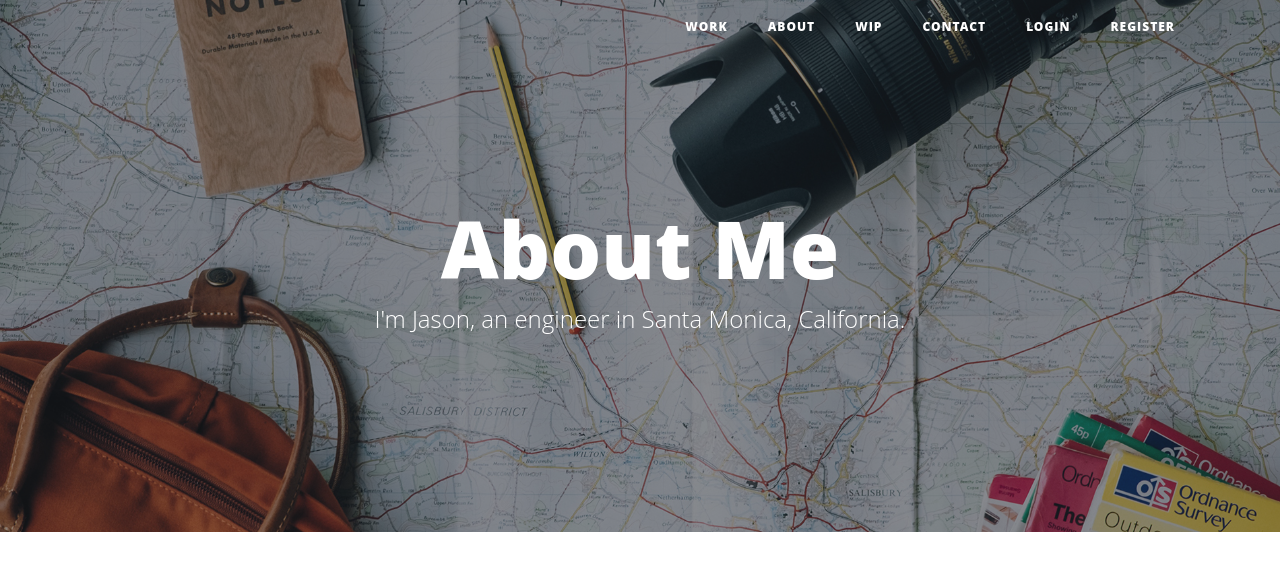
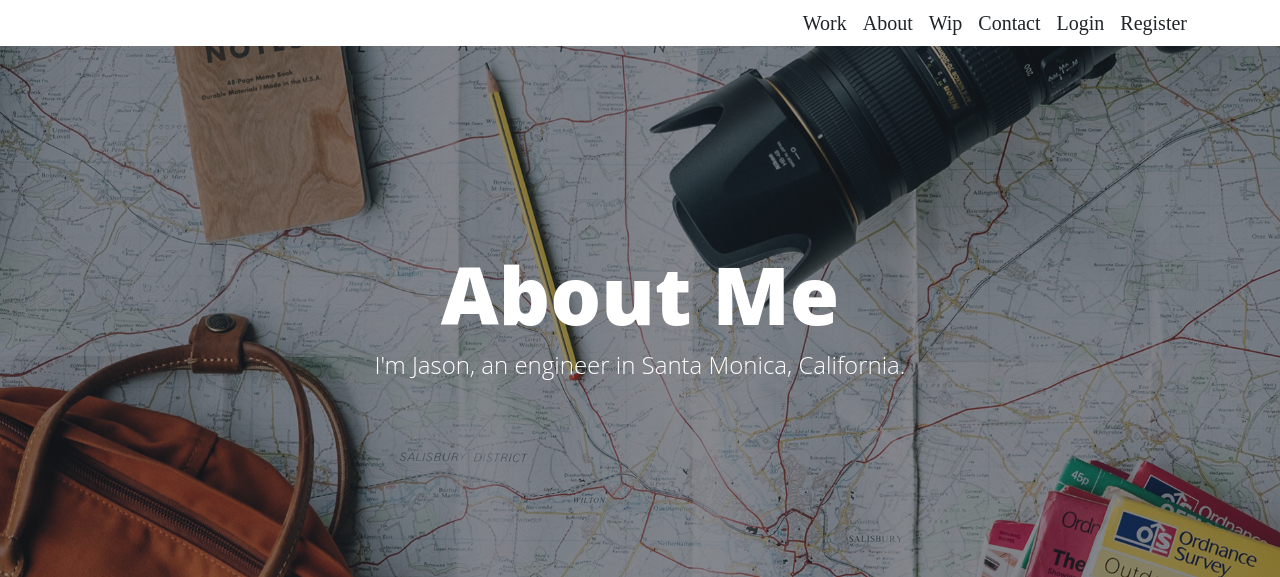
Before and after one commit to nautxx/blog_naut, a Flask app: page /about in a window 1280 px wide. Shown: the top 577 px of the page. Run offline with Flask 2, Linux system fonts and the light colour scheme; some libraries are stand-ins or nearby versions.

Commit message:
Update header.html

```diff
--- a/templates/header.html
+++ b/templates/header.html
@@ -16,9 +16,7 @@
   <link href="{{ url_for('static', filename='vendor/bootstrap/css/bootstrap.min.css') }}" rel="stylesheet">
 
   <!-- Custom fonts for this template -->
-  <!-- <link href="{{ url_for('static', filename='vendor/fontawesome-free/css/all.min.css')}}" rel="stylesheet" type="text/css">
-  <link href='https://fonts.googleapis.com/css?family=Lora:400,700,400italic,700italic' rel='stylesheet' type='text/css'>
-  <link href='https://fonts.googleapis.com/css?family=Open+Sans:300italic,400italic,600italic,700italic,800italic,400,300,600,700,800' rel='stylesheet' type='text/css'> -->
+  <link href="{{ url_for('static', filename='vendor/fontawesome-free/css/all.min.css')}}" rel="stylesheet" type="text/css">
   <link href="fonts/bogart.ttf" rel="preload" type="font/ttf" as="font" crossorigin="anonymous">
   <link href="https://fonts.googleapis.com" rel="preconnect">
   <link href="https://fonts.gstatic.com" rel="preconnect" crossorigin>
@@ -32,13 +30,14 @@
   <link rel="icon" type="image/png" sizes="32x32" href="{{ url_for('static', filename='img/favicon-32x32.png') }}">
   <link rel="icon" type="image/png" sizes="16x16" href="{{ url_for('static', filename='img/favicon-16x16.png') }}">
 
-
 </head>
 
 <body>
 
   <!-- Navigation -->
-  <nav class="navbar navbar-expand-md navbar-light fixed-top" id="mainNav">
+  <!-- <nav class="navbar navbar-expand-md navbar-light fixed-top" id="mainNav"> -->
+  <header class ="s-nav">
+    <nav class="c-nav navbar-expand-md">
     <div class="container">
       <!-- <a class="navbar-brand" href="{{url_for('get_all_posts')}}">naut's Blog</a> -->
       <button class="navbar-toggler navbar-toggler-right" type="button" data-toggle="collapse" data-target="#navbarResponsive" aria-controls="navbarResponsive" aria-expanded="false" aria-label="Toggle navigation">
@@ -46,7 +45,8 @@
         <i class="fas fa-bars"></i>
       </button>
       <div class="collapse navbar-collapse" id="navbarResponsive">
-        <ul class="navbar-nav ml-auto">
+        <!-- <ul class="navbar-nav ml-auto"> -->
+        <ul class="c-nav-list navbar-nav ml-auto">
           <li class="nav-item">
             <a class="nav-link" href="{{ url_for('portfolio') }}">Work</a>
           </li>
@@ -75,3 +75,4 @@
       </div>
     </div>
   </nav>
+</header>
```
